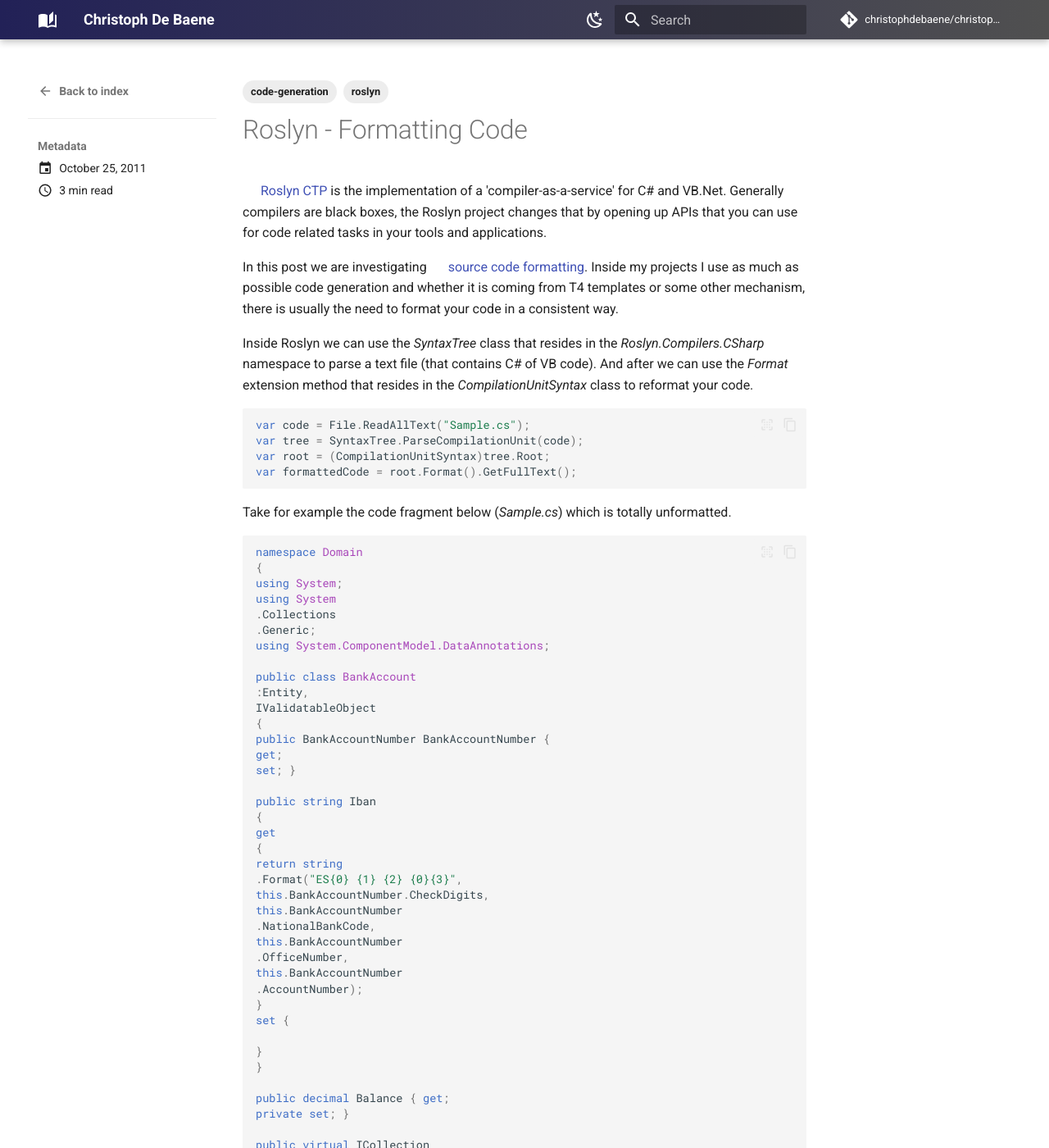
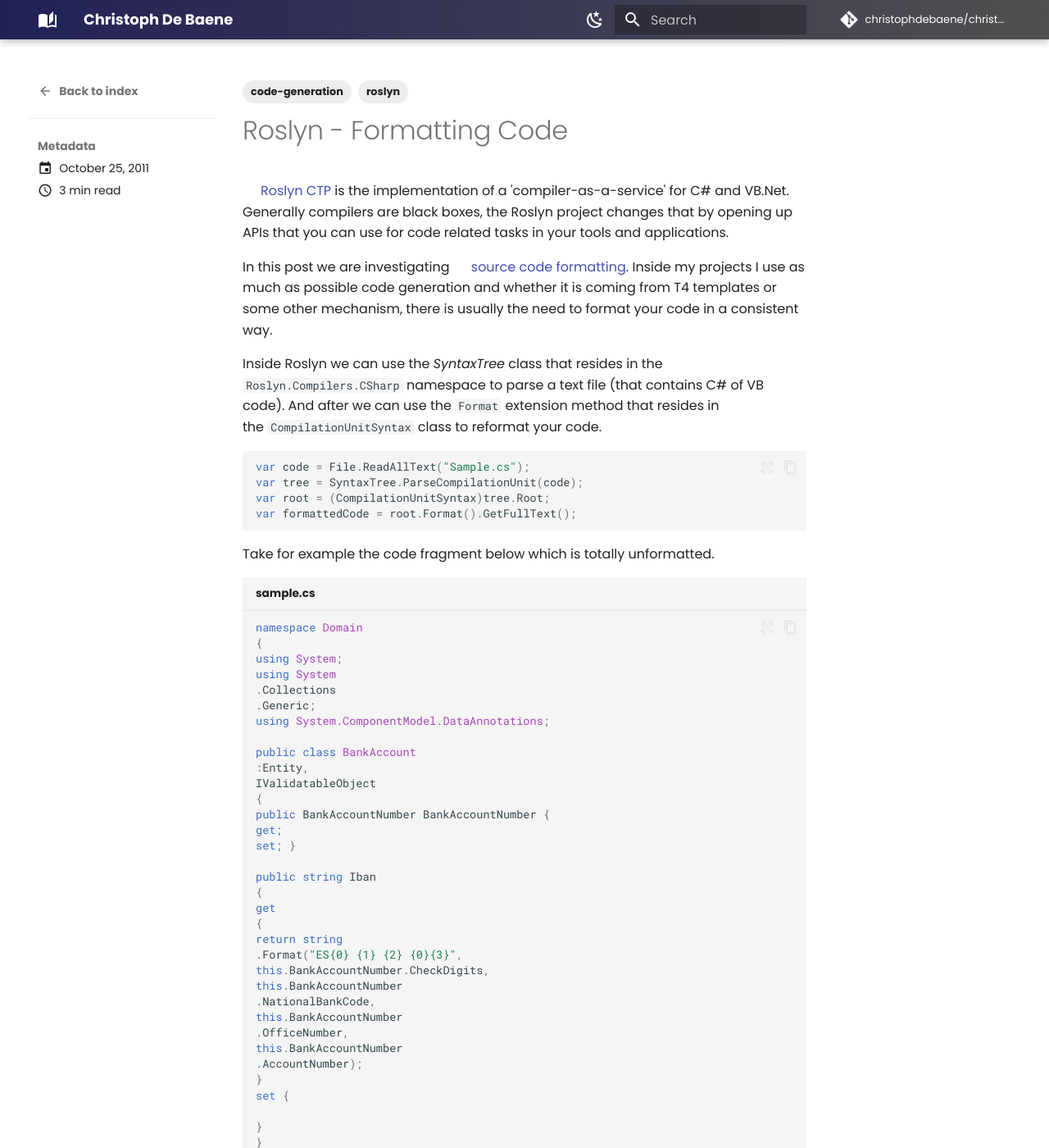
Before and after one commit to christophdebaene/christophdebaene.github.io, an MkDocs documentation site: the page built from docs/blog/posts/2011/2011-10-25-roslyn-formatting-code.md, in a window 1280 px wide and 1400 px high. Shown: the whole window at 82% size. Built offline with MkDocs 1.6.1 and Material for MkDocs 9.7.7, drawn with Linux system fonts in a browser that asks for light colours; comment, search, counter and statistics services are not loaded; some of the changed text lies outside the part shown.

Commit message:
Minor formatting fixes

````diff
--- a/docs/blog/posts/2011/2011-10-25-roslyn-formatting-code.md
+++ b/docs/blog/posts/2011/2011-10-25-roslyn-formatting-code.md
@@ -10,7 +10,7 @@
 
 In this post we are investigating [source code formatting](http://en.wikipedia.org/wiki/Prettyprint). Inside my projects I use as much as possible code generation and whether it is coming from T4 templates or some other mechanism, there is usually the need to format your code in a consistent way.
 
-Inside Roslyn we can use the _SyntaxTree_ class that resides in the _Roslyn.Compilers.CSharp_ namespace to parse a text file (that contains C# of VB code). And after we can use the _Format_ extension method that resides in the _CompilationUnitSyntax_ class to reformat your code.
+Inside Roslyn we can use the _SyntaxTree_ class that resides in the `Roslyn.Compilers.CSharp` namespace to parse a text file (that contains C# of VB code). And after we can use the `Format` extension method that resides in the `CompilationUnitSyntax` class to reformat your code.
 
 ```csharp
 var code = File.ReadAllText("Sample.cs");
@@ -19,9 +19,9 @@
 var formattedCode = root.Format().GetFullText();
 ```
 
-Take for example the code fragment below (_Sample.cs_) which is totally unformatted.
+Take for example the code fragment below which is totally unformatted.
 
-```csharp
+```csharp title="sample.cs"
 namespace Domain
 {
 using System;
@@ -82,7 +82,7 @@
 }
 ```
 
-When passing the code fragment through the _SyntaxTree_ and calling the _Format_ extension method you get the following result which is formatted correctly.
+When passing the code fragment through the `SyntaxTree` and calling the `Format` extension method you get the following result which is formatted correctly.
 
 ```csharp
 namespace Domain
@@ -133,7 +133,7 @@
 }
 ```
 
-Note that when you are using for example lambda expressions or delegates that the formatter will add unnecessary newlines and whitespaces. Take for example the following code fragment after calling the _Format_ method.
+Note that when you are using for example lambda expressions or delegates that the formatter will add unnecessary newlines and whitespaces. Take for example the following code fragment after calling the `Format` method.
 
 ```csharp
 public void SomeMethod()
@@ -154,7 +154,7 @@
 
 Thankfully we have everything in control through the APIs and we can rewrite the expression (like the _Format_ extension method is doing).
 
-For that we need to create a class inheriting from _SyntaxRewriter_ that resides in the _Roslyn.Compilers.CSharp_ namespace and implements the [Visitor pattern](http://en.wikipedia.org/wiki/Visitor_pattern).
+For that we need to create a class inheriting from _SyntaxRewriter_ that resides in the `Roslyn.Compilers.CSharp` namespace and implements the [Visitor pattern](http://en.wikipedia.org/wiki/Visitor_pattern).
 
 ```csharp
 public class CodeBeautifier: SyntaxRewriter
@@ -201,9 +201,9 @@
 }
 ```
 
-Note that I am visiting the syntax tokens, these are the terminals of the language grammar (representing the smallest syntactic fragments) and investigating the current kind of token with the next or previous kind of token. Syntax Trivia represents the parts such as whitespace, comments and preprocessor directives. Inside the _VisitToken_ method I am replacing the syntax trivia parts.
+Note that I am visiting the syntax tokens, these are the terminals of the language grammar (representing the smallest syntactic fragments) and investigating the current kind of token with the next or previous kind of token. Syntax Trivia represents the parts such as whitespace, comments and preprocessor directives. Inside the `VisitToken` method I am replacing the syntax trivia parts.
 
-To use the _CodeBeautifier_ class you need to simply create an instance of it and using the _Visit_ method to pass your node.
+To use the `CodeBeautifier` class you need to simply create an instance of it and using the `Visit` method to pass your node.
 
 ```csharp
 var code = File.ReadAllText("Sample.cs");
--- a/mkdocs.yml
+++ b/mkdocs.yml
@@ -7,11 +7,14 @@
 repo_url: https://github.com/christophdebaene/christophdebaene.github.io
 edit_uri: ""
 
-copyright: "Copyright &copy; 2004-2023 Christoph De Baene"
+copyright: "Copyright &copy; 2004-2024 Christoph De Baene"
 
 theme:
   language: en
   name: material
+  font:
+    text: Poppins
+    code: Roboto Mono
   icon:
     logo: material/book-open-page-variant
   palette:
````
Also changed, not shown: docs/blog/posts/2009/2009-07-13-code-coverage-with-visual-studio-2.md (+10 -5 lines), docs/blog/posts/2011/2011-03-16-create-a-net-windows-service-in-5-steps-with-topshelf.md (+3 -3 lines), docs/assets/js/extra.js (line endings or trailing spaces).
